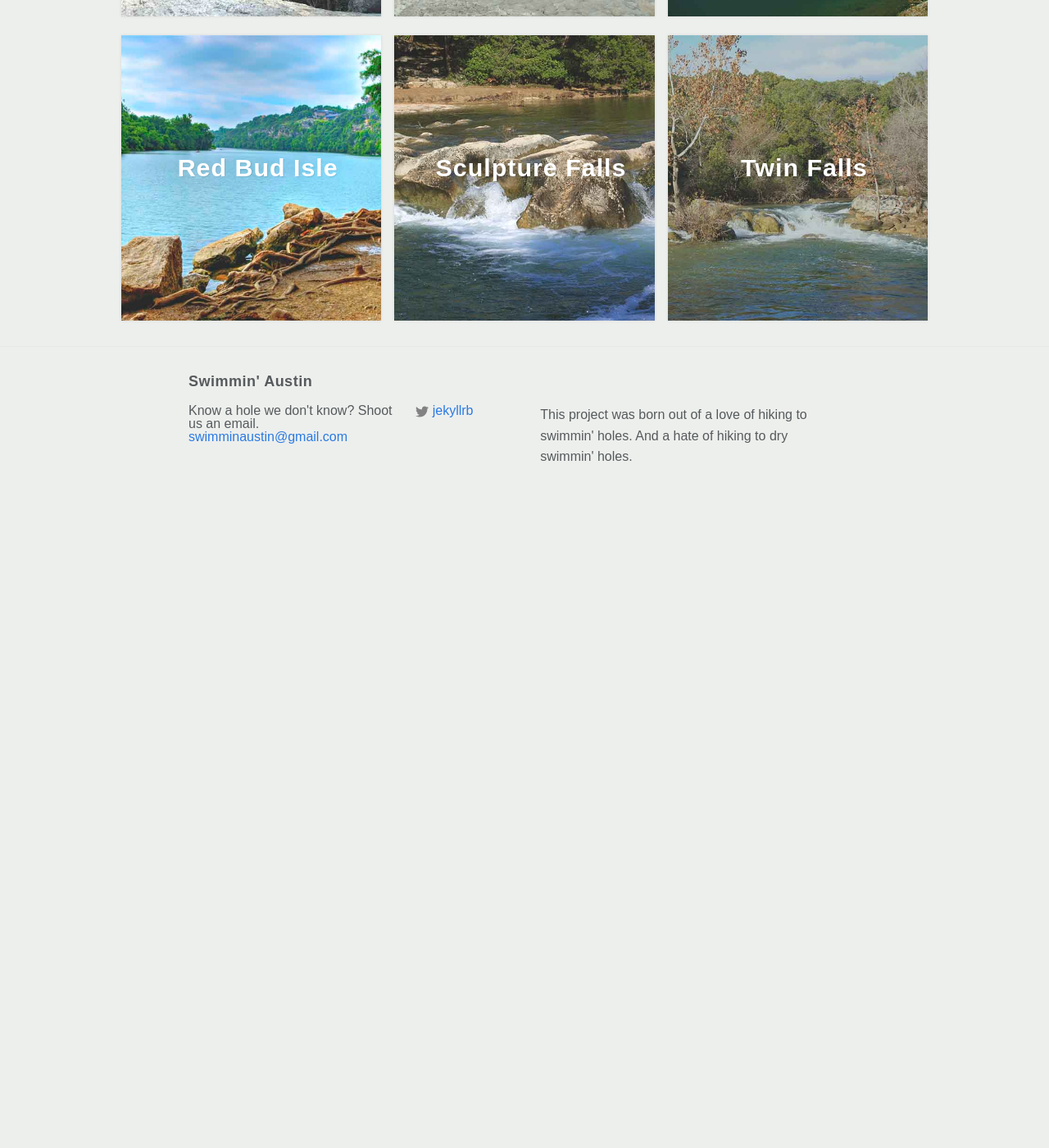
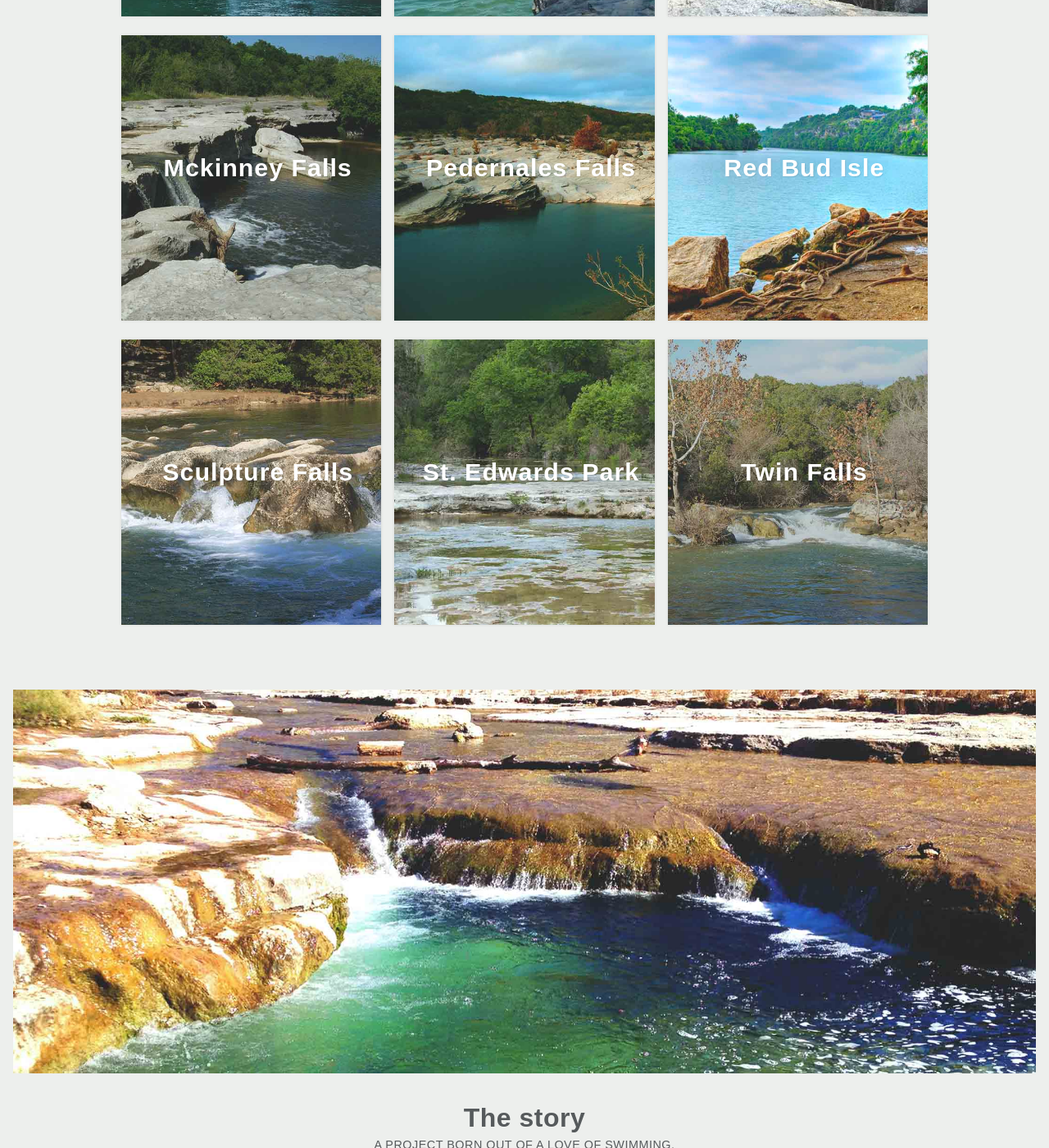
Before and after one commit to stephskaggs/swimnaustin, a Jekyll site: the page built from index.html, in a window 1280 px wide and 1400 px high, scrolled down 2027 px. Shown: the whole window at 82% size. Built offline with Jekyll 4.4.1, drawn with Linux system fonts in a browser that asks for light colours; nearby versions of some CDN libraries; some web fonts are replaced; before the commit the page ends 2657 px from its top, so only the background shows below that; some of the changed text lies outside the part shown.

Commit message:
added all holes

```diff
--- a/_includes/footer.html
+++ b/_includes/footer.html
@@ -35,7 +35,7 @@
       </div>
 
       <div class="footer-col  footer-col-3">
-        <p class="text">{{ site.description }}</p>
+        <p class="text">Thanks to all the Flickr folks that took the photos who made this site happen.</p>
       </div>
     </div>
 
--- a/index.html
+++ b/index.html
@@ -25,3 +25,23 @@ layout: default
 </section>
 
 </div>
+
+<!-- end of swimming hole links -->
+
+<div class="swim-holes-home">
+
+  <div><img src="img/subhero1.jpg" alt=""></div>
+
+  <h2 class="hole-heading">The story</h2>
+  <h5 class="hole-intro">a project born out of a love of swimming.</h5>
+  <p class="hole-body">Lorem ipsum dolor sit amet, consectetur adipiscing elit, sed do eiusmod tempor incididunt ut labore et dolore magna aliqua. Ut enim ad minim veniam, quis nostrud exercitation ullamco laboris nisi ut aliquip ex ea commodo consequat. Duis aute irure dolor in reprehenderit in voluptate velit esse cillum dolore eu fugiat nulla pariatur. Excepteur sint occaecat cupidatat non proident, sunt in culpa qui officia deserunt mollit anim id est laborum.</p>
+
+
+ <!--    row 1 -->
+   <div class="swim-holes-container row">
+
+
+    </div>
+</section>
+
+</div>
```
Also changed, not shown: _posts/1987-10-27-stedwards.markdown (added, +22 -0 lines), _posts/1997-10-27-hippiehollow.markdown (added, +22 -0 lines), _posts/2011-10-27-bluehole.markdown (added, +22 -0 lines), img/bluehole.jpg (added), img/hippiehollow.jpg (renamed from img/hippiehollow copy.jpg), img/subhero1.jpg (added).
